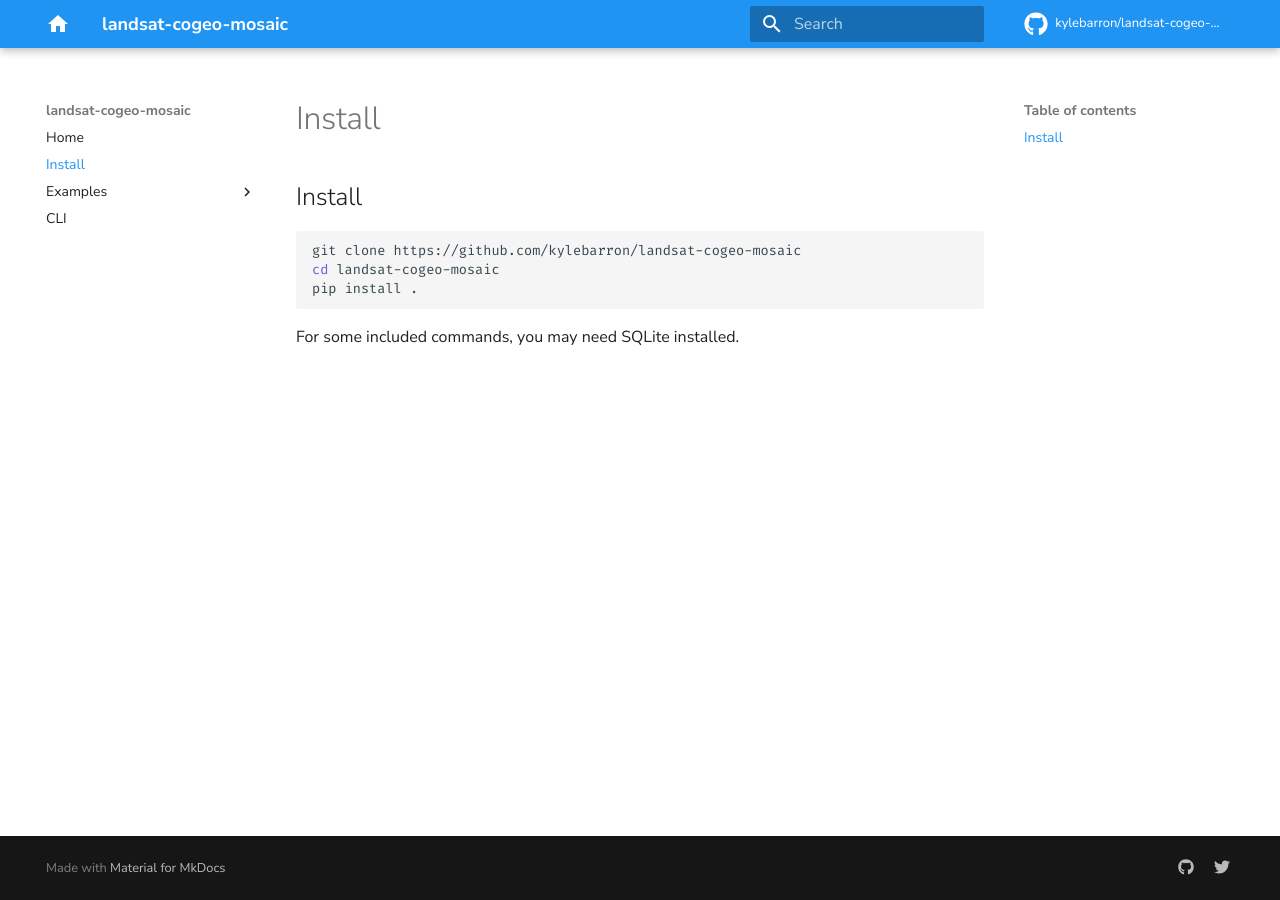
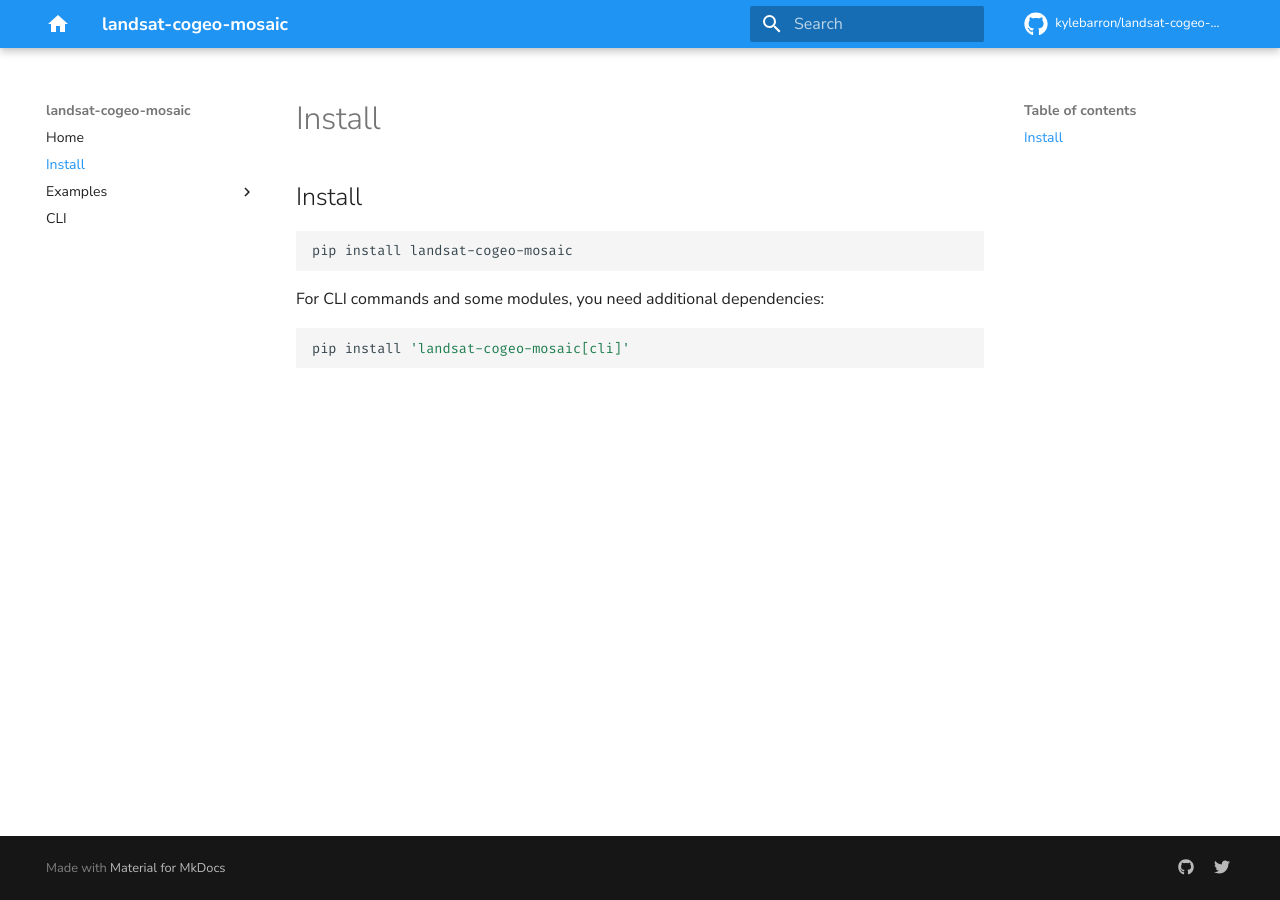
Before and after one commit to kylebarron/landsat-cogeo-mosaic, an MkDocs documentation site: the page built from docs/install.md, in a window 1280 px wide. Built offline with MkDocs 1.6.1 and Material for MkDocs 9.7.7, drawn with Linux system fonts in a browser that asks for light colours; comment, search, counter and statistics services are not loaded.

Commit message:
Add cli dependencies in install docs Closes #16

````diff
--- a/docs/install.md
+++ b/docs/install.md
@@ -1,9 +1,11 @@
 ## Install
 
 ```bash
-git clone https://github.com/kylebarron/landsat-cogeo-mosaic
-cd landsat-cogeo-mosaic
-pip install .
+pip install landsat-cogeo-mosaic
 ```
 
-For some included commands, you may need SQLite installed.
+For CLI commands and some modules, you need additional dependencies:
+
+```bash
+pip install 'landsat-cogeo-mosaic[cli]'
+```
````
Also changed, not shown: README.md (+6 -4 lines).
